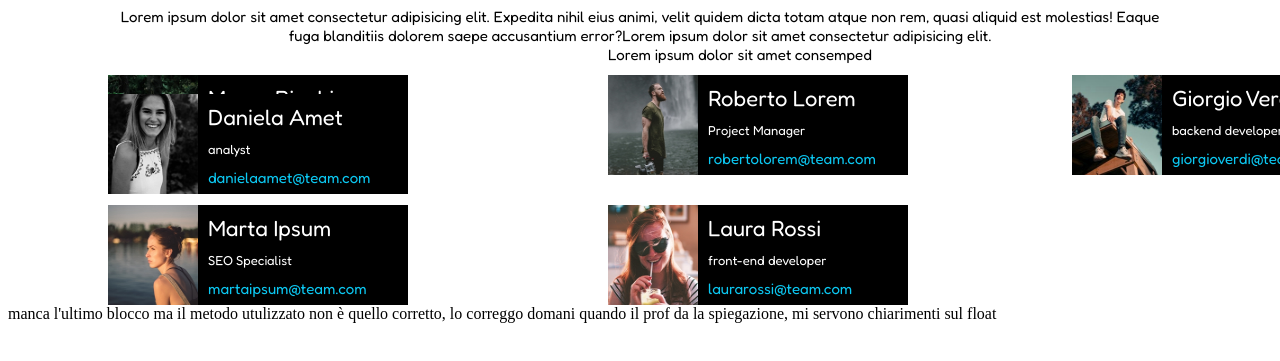
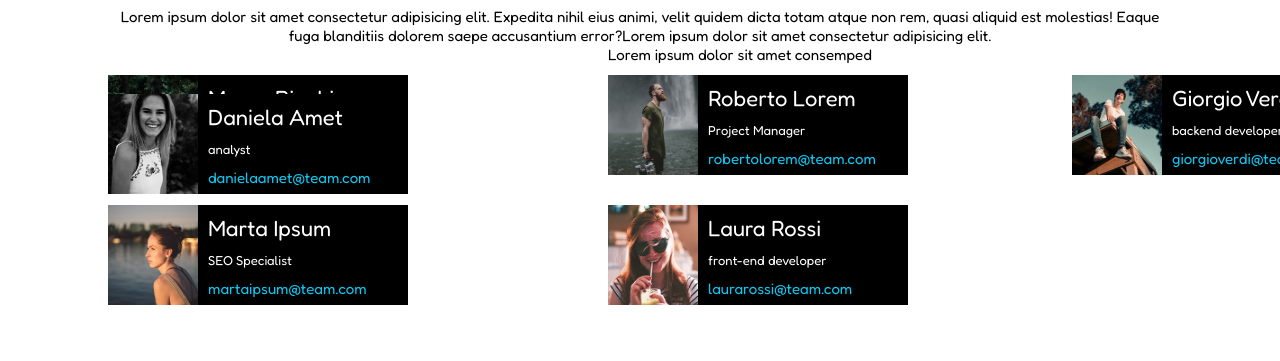
Before and after one commit to AleAlle62/html-css-float-cards, a plain HTML site: page index.html in a window 1280 px wide. Shown: the part 47-408 px from the top of the page. Drawn offline with Linux system fonts and the light colour scheme; files that its build step writes are made by us from their sources.

Commit message:
da finire, ricontrollare il metodo

```diff
--- a/index.html
+++ b/index.html
@@ -83,4 +83,4 @@
 </body>
 </html>
 
-manca l'ultimo blocco ma il metodo utulizzato non è quello corretto, lo correggo domani quando il prof da la spiegazione, mi servono chiarimenti sul float
+<!-- manca l'ultimo blocco ma il metodo utulizzato non è quello corretto, lo correggo domani quando il prof da la spiegazione, mi servono chiarimenti sul  -->
```
